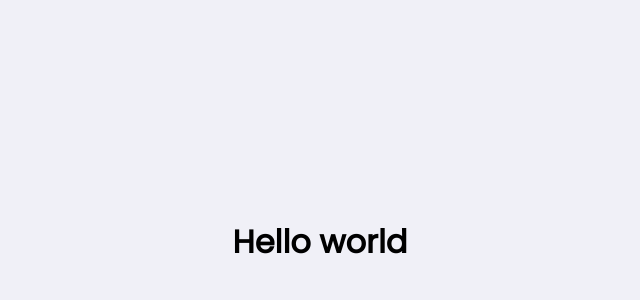
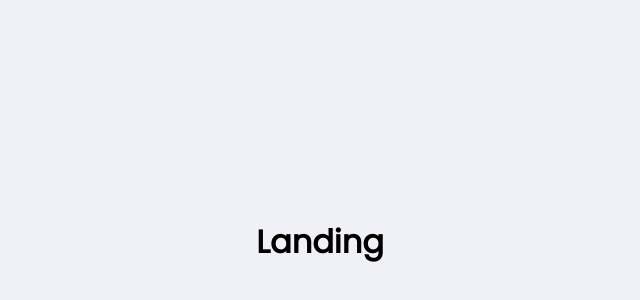
Before and after one commit to brenda-miranda/proffy, a React (Create React App) app in the folder web/: page / in a window 1280 px wide. Shown: the part 158-458 px from the top of the page, without its empty margins (320-960 px from the left). Built offline with nearby package versions, Linux system fonts and the light colour scheme; the HTML template or start-up script is replaced by a standard one.

Commit message:
Import Landing to App.tsx

```diff
--- a/web/src/App.tsx
+++ b/web/src/App.tsx
@@ -1,11 +1,10 @@
 import React from 'react';
 import './assets/styles/global.css';
+import Landing from './pages/Landing';
 
 function App() {
   return (
-    <div className="App">
-      <h1>Hello world</h1>
-    </div>
+   <Landing />
   );
 }
 
```
